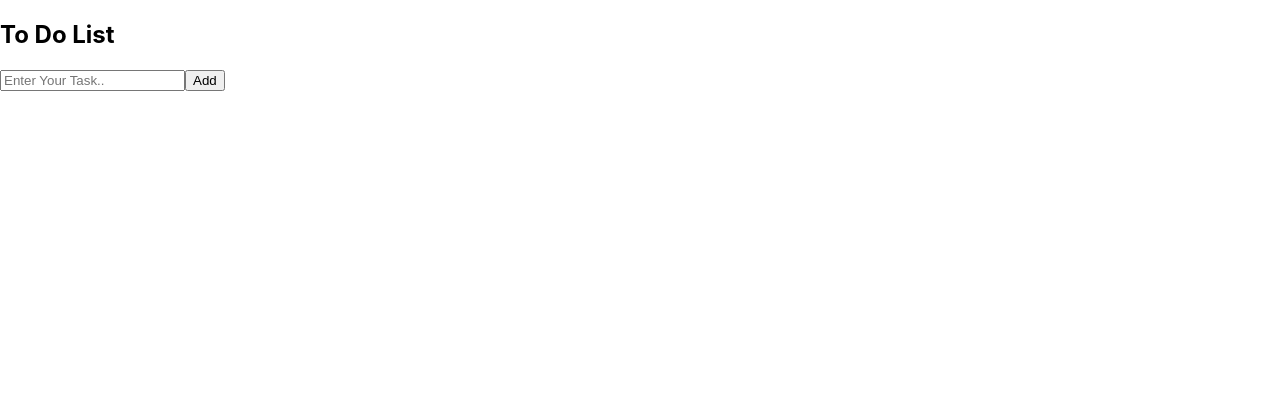
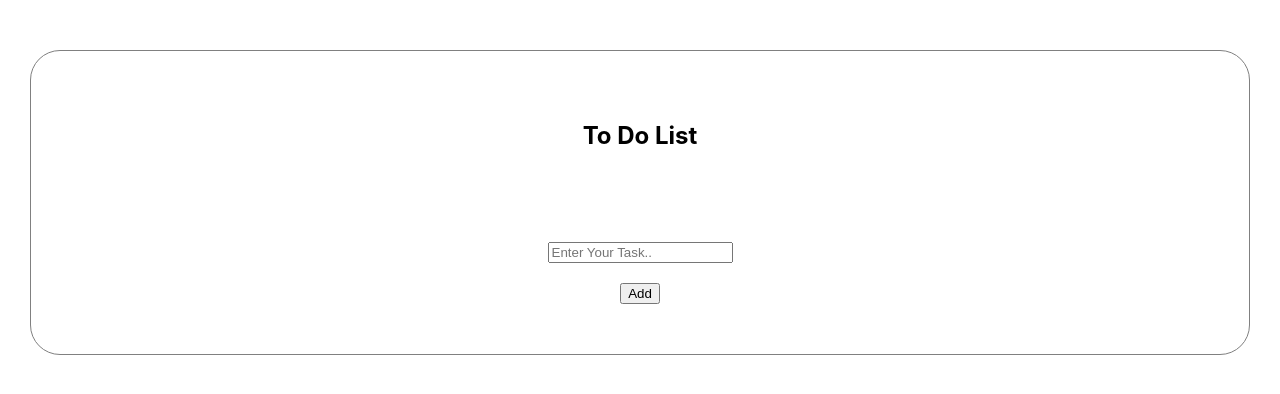
Before and after one commit to eslamahmedbadea/to-do-list, a React (Create React App) app: page / in a window 1280 px wide. Shown: the top 394 px of the page. Built offline with nearby package versions, Linux system fonts and the light colour scheme.

Commit message:
Added some styling

```diff
--- a/src/App.css
+++ b/src/App.css
@@ -1,38 +1,21 @@
 .App {
-  text-align: center;
+  border: 1px solid grey;
+  margin: 50px 30px;
+  padding: 50px;
+  border-radius: 30px;
 }
 
-.App-logo {
-  height: 40vmin;
-  pointer-events: none;
+.to-do-container {
+  display: flex;
+  justify-content: center;
+  align-items: center;
+  flex-direction: column;
+  gap: 20px;
 }
 
-@media (prefers-reduced-motion: no-preference) {
-  .App-logo {
-    animation: App-logo-spin infinite 20s linear;
-  }
+.to-do-container ul li {
+  width: 170px;
+  overflow-wrap: break-word;
+  list-style-type: "✍️";
+  cursor: pointer;
 }
-
-.App-header {
-  background-color: #282c34;
-  min-height: 100vh;
-  display: flex;
-  flex-direction: column;
-  align-items: center;
-  justify-content: center;
-  font-size: calc(10px + 2vmin);
-  color: white;
-}
-
-.App-link {
-  color: #61dafb;
-}
-
-@keyframes App-logo-spin {
-  from {
-    transform: rotate(0deg);
-  }
-  to {
-    transform: rotate(360deg);
-  }
-}
--- a/src/App.js
+++ b/src/App.js
@@ -1,5 +1,6 @@
 import { useState } from "react";
 import { useRef } from "react";
+import "./App.css";
 
 function App() {
   // State
@@ -19,19 +20,18 @@
 
   return (
     <div className="App">
-      {/* Title */}
+      {/* Todo List */}
+      <div className="to-do-container">
         <h2>To Do List</h2>
-
-      {/* Todo List */}
         <ul>
           {toDos.map((item) => (
             <li>{item}</li>
           ))}
         </ul>
-
         {/* Input & Button */}
         <input ref={inputRef} placeholder="Enter Your Task.." />
         <button onClick={handleAddTodo}>Add</button>
+      </div>
     </div>
   );
 }
```
Lines whose indentation alone changed are shown as unchanged.
